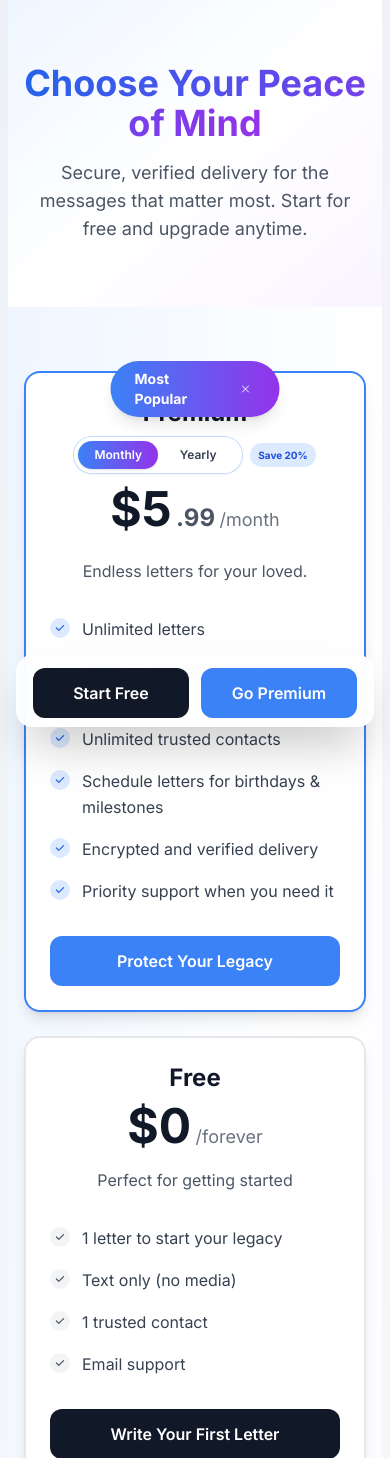
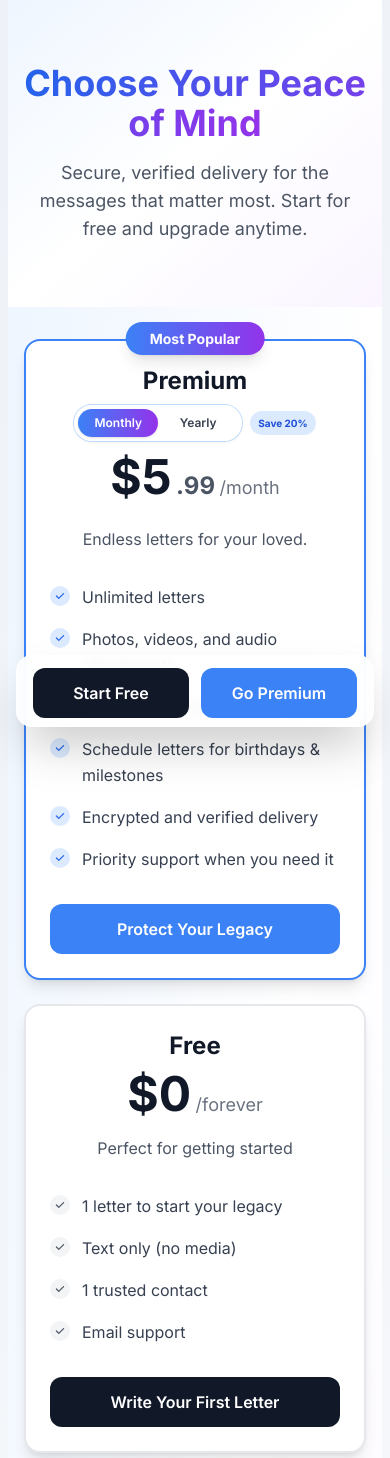
Before and after one commit to hassineaziz/letterforlater, a Flask app: page /pricing in a window 390 px wide; the page is wider, and only the part inside the window is pictured. Shown: the part 101-1559 px from the top of that part. Run offline with Flask 3, Linux system fonts and the light colour scheme; parts of the project's set-up code (start-up, migrations or seed data) failed here and were passed over; some libraries are stand-ins or nearby versions.

Commit message:
Fix pricing page banner covering footer issue
- Remove excessive bottom padding that was causing banner to cover footer
- Add proper spacing after FAQ section for fixed banner
- Disable fixed upgrade banner on pricing page (redundant with pricing options)
- Keep mobile sticky CTA for mobile users
- Banner should no longer interfere with footer content

```diff
--- a/website/templates/pricing.html
+++ b/website/templates/pricing.html
@@ -102,8 +102,8 @@
 
 <!-- (Toggle moved into Premium card) -->
 
-<!-- Plans Grid -->
-<div class="py-8 bg-gradient-to-br from-blue-50 via-white to-purple-50 pb-32 md:pb-16">
+  <!-- Plans Grid -->
+<div class="py-8 bg-gradient-to-br from-blue-50 via-white to-purple-50">
   <div class="max-w-7xl mx-auto px-4 sm:px-6 lg:px-8">
     <div class="grid grid-cols-1 lg:grid-cols-3 gap-6 md:gap-8 mb-12">
       <!-- Free Plan -->
@@ -150,16 +150,9 @@
       </div>
 
       <!-- Premium Plan -->
-      <div id="premium-card" class="group relative bg-white rounded-2xl border-2 border-blue-500 p-6 md:p-8 shadow-lg hover:shadow-2xl transition-all duration-500 hover:-translate-y-2 order-1 lg:order-none mt-8">
-        <div class="absolute -top-3 left-1/2 -translate-x-1/2 z-20">
-          <div class="bg-gradient-to-r from-blue-500 to-purple-600 text-white text-sm font-bold px-6 py-2 rounded-full shadow-lg flex items-center gap-2">
-            <span>Most Popular</span>
-            <button id="close-banner" class="ml-2 hover:bg-white/20 rounded-full p-1 transition-colors" title="Close banner">
-              <svg class="w-3 h-3" fill="none" stroke="currentColor" viewBox="0 0 24 24">
-                <path stroke-linecap="round" stroke-linejoin="round" stroke-width="2" d="M6 18L18 6M6 6l12 12"></path>
-              </svg>
-            </button>
-          </div>
+      <div id="premium-card" class="group relative bg-white rounded-2xl border-2 border-blue-500 p-6 md:p-8 shadow-lg hover:shadow-2xl transition-all duration-500 hover:-translate-y-2 order-1 lg:order-none">
+        <div class="absolute -top-4 left-1/2 -translate-x-1/2">
+          <span class="bg-gradient-to-r from-blue-500 to-purple-600 text-white text-sm font-bold px-6 py-2 rounded-full shadow-lg">Most Popular</span>
         </div>
         <div class="relative z-10 h-full flex flex-col">
           <div class="text-center mb-8">
@@ -364,7 +357,7 @@
     </div>
 
     <!-- FAQ (short) -->
-    <div class="max-w-4xl mx-auto mt-16">
+    <div class="max-w-4xl mx-auto">
       <div class="text-center mb-6">
         <h2 class="text-2xl md:text-3xl font-bold text-gray-900 mb-2">
           <span class="bg-gradient-to-r from-blue-600 to-purple-600 bg-clip-text text-transparent">Frequently Asked Questions</span>
@@ -447,6 +440,9 @@
       </div>
     </div>
 
+    <!-- Add bottom spacing for fixed banner -->
+    <div class="h-20 md:h-24"></div>
+
 
 
     <!-- Mobile sticky CTA -->
@@ -521,6 +517,12 @@ document.addEventListener('DOMContentLoaded', function() {
   console.log('DOM loaded - User plan:', userPlan);
   console.log('Body dataset:', document.body.dataset);
 
+  // Disable fixed upgrade banner on pricing page
+  const existingBanner = document.querySelector('.fixed-upgrade-bar');
+  if (existingBanner) {
+    existingBanner.remove();
+  }
+
   const premiumCta = document.getElementById('premium-cta');
   const mobilePremiumCta = document.querySelector('.mobile-premium-cta');
 
@@ -529,23 +531,6 @@ document.addEventListener('DOMContentLoaded', function() {
   }
   if (mobilePremiumCta) {
     mobilePremiumCta.onclick = function() { checkout('premium', 'month'); };
-  }
-
-  // Banner close functionality
-  const closeBannerBtn = document.getElementById('close-banner');
-  const banner = document.querySelector('#premium-card .absolute');
-
-  if (closeBannerBtn && banner) {
-    closeBannerBtn.addEventListener('click', function() {
-      banner.style.opacity = '0';
-      banner.style.transform = 'translateX(-50%) translateY(-20px)';
-      banner.style.transition = 'all 0.3s ease-out';
-
-      // Hide banner completely after animation
-      setTimeout(() => {
-        banner.style.display = 'none';
-      }, 300);
-    });
   }
 });
 </script>
```
